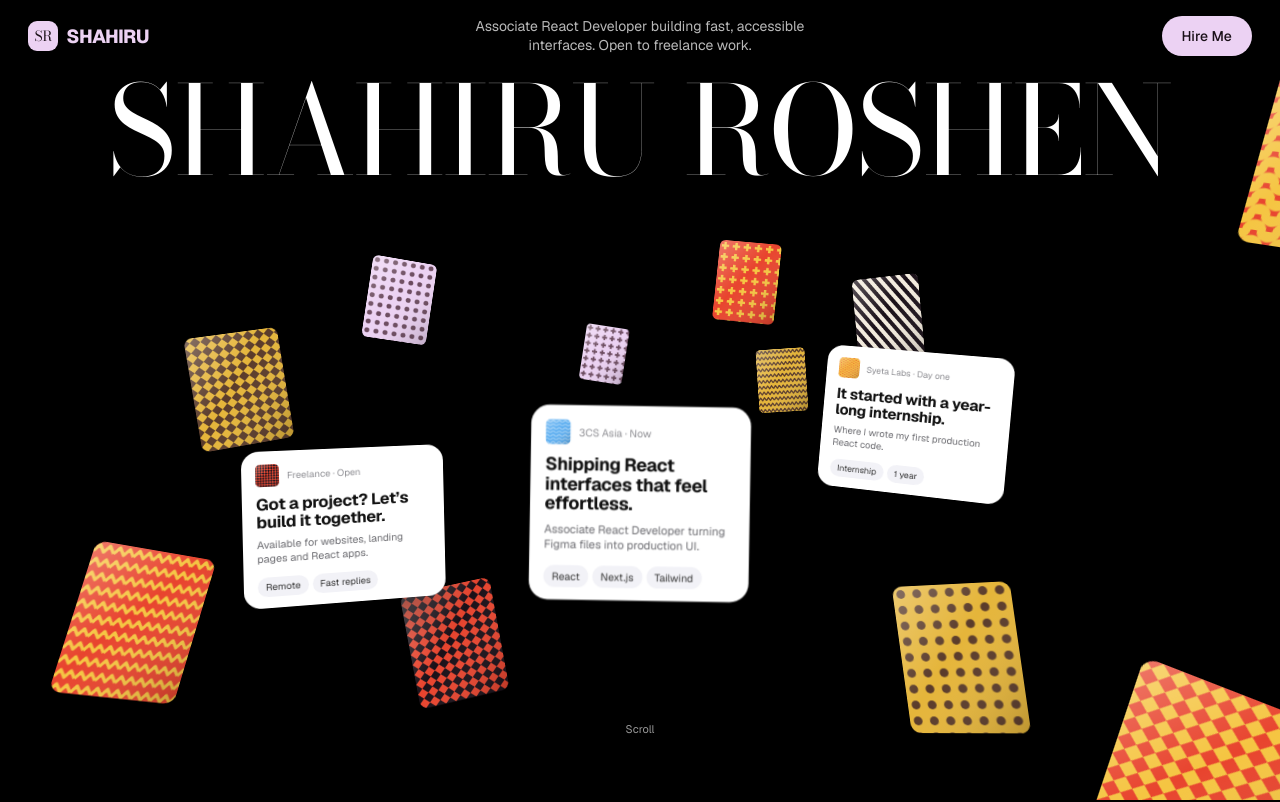
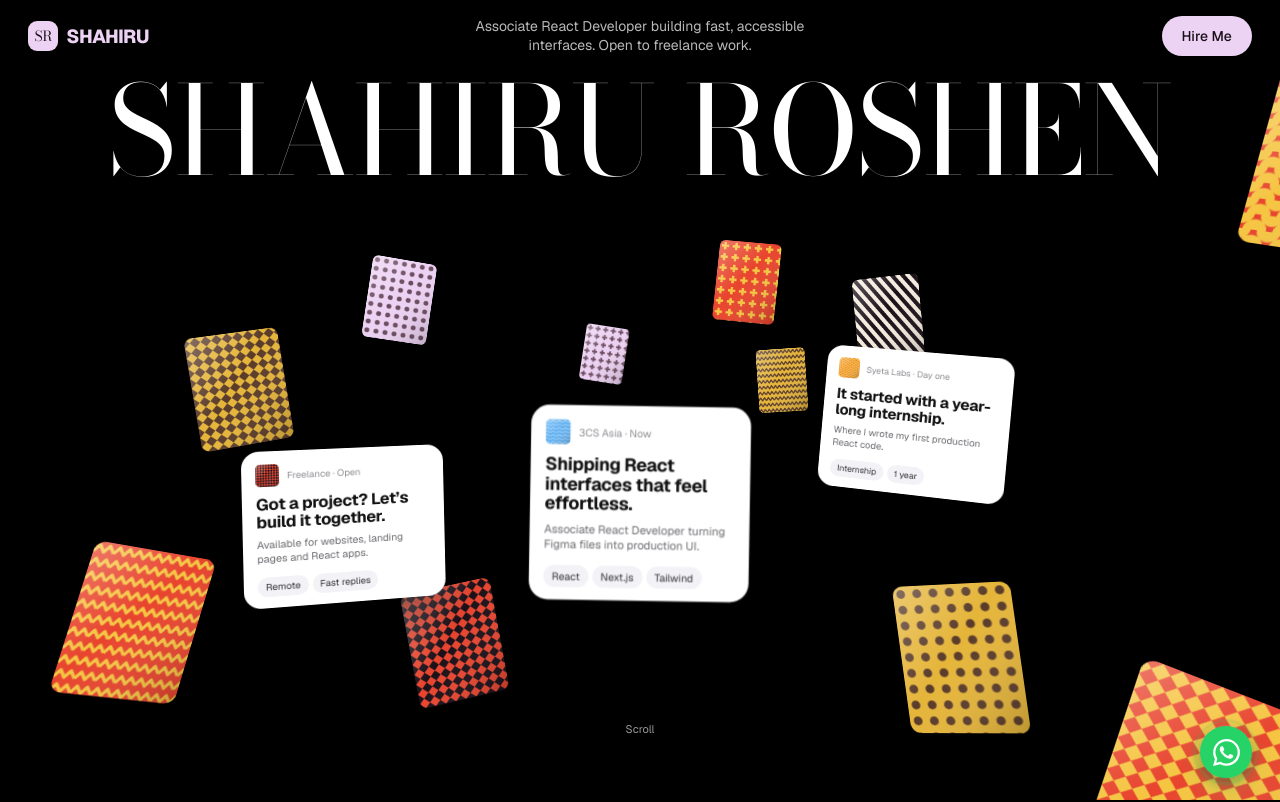
Before and after one commit to shahiru-3cs/portfolio-2026, a Next.js app: page / in a window 1280 px wide. Shown: the top 802 px of the page. Built offline with nearby package versions, Linux system fonts and the light colour scheme.

Commit message:
Feat: Whatsapp button

```diff
--- a/app/globals.css
+++ b/app/globals.css
@@ -3320,6 +3320,130 @@ html.is-loading .hero__float {
     bottom: 24px;
   }
 }
+
+/* ============ WHATSAPP FLOATING BUTTON ============ */
+
+.whatsapp-btn {
+  position: fixed;
+  right: var(--pad);
+  bottom: 22px;
+  z-index: 60;
+  display: grid;
+  place-items: center;
+  width: 52px;
+  height: 52px;
+  padding: 0;
+  border-radius: 50%;
+  background: #25d366;
+  color: #ffffff;
+  box-shadow:
+    0 10px 25px -4px rgba(37, 211, 102, 0.45),
+    0 4px 12px rgba(0, 0, 0, 0.3),
+    0 0 0 1px rgba(255, 255, 255, 0.12);
+  cursor: pointer;
+  text-decoration: none;
+  transition:
+    transform 0.3s var(--ease),
+    box-shadow 0.3s var(--ease),
+    background 0.25s ease;
+  will-change: transform;
+}
+
+.whatsapp-btn::before {
+  content: '';
+  position: absolute;
+  inset: -3px;
+  border-radius: 50%;
+  border: 2px solid rgba(37, 211, 102, 0.6);
+  opacity: 0;
+  animation: wa-pulse 3s infinite cubic-bezier(0.4, 0, 0.6, 1);
+  pointer-events: none;
+}
+
+@keyframes wa-pulse {
+  0% {
+    transform: scale(0.95);
+    opacity: 0.8;
+  }
+  50% {
+    transform: scale(1.2);
+    opacity: 0;
+  }
+  100% {
+    transform: scale(1.2);
+    opacity: 0;
+  }
+}
+
+.whatsapp-btn svg {
+  width: 27px;
+  height: 27px;
+  fill: currentColor;
+  transition: transform 0.3s var(--ease);
+}
+
+.whatsapp-btn:hover {
+  transform: translateY(-3px) scale(1.05);
+  background: #22bf5b;
+  box-shadow:
+    0 14px 30px -4px rgba(37, 211, 102, 0.6),
+    0 6px 16px rgba(0, 0, 0, 0.4),
+    0 0 0 1px rgba(255, 255, 255, 0.2);
+}
+
+.whatsapp-btn:hover svg {
+  transform: scale(1.08);
+}
+
+.whatsapp-btn:active {
+  transform: translateY(-1px) scale(0.98);
+}
+
+.whatsapp-btn__tooltip {
+  position: absolute;
+  right: calc(100% + 12px);
+  top: 50%;
+  transform: translateY(-50%) translateX(6px);
+  background: rgba(18, 18, 18, 0.92);
+  backdrop-filter: blur(12px);
+  -webkit-backdrop-filter: blur(12px);
+  color: #fff;
+  font-family: var(--font-body), sans-serif;
+  font-size: 13px;
+  font-weight: 500;
+  white-space: nowrap;
+  padding: 6px 12px;
+  border-radius: 999px;
+  border: 1px solid rgba(255, 255, 255, 0.1);
+  box-shadow: 0 8px 20px rgba(0, 0, 0, 0.4);
+  pointer-events: none;
+  opacity: 0;
+  transition:
+    opacity 0.25s var(--ease),
+    transform 0.25s var(--ease);
+}
+
+.whatsapp-btn:hover .whatsapp-btn__tooltip {
+  opacity: 1;
+  transform: translateY(-50%) translateX(0);
+}
+
+@media (max-width: 900px) {
+  .whatsapp-btn {
+    width: 48px;
+    height: 48px;
+    bottom: 24px;
+  }
+
+  .whatsapp-btn svg {
+    width: 24px;
+    height: 24px;
+  }
+
+  .whatsapp-btn__tooltip {
+    display: none;
+  }
+}
 /* ---------- 08 · FAQ (answer-first content for search + AI engines) ---------- */
 
 .faq {
--- a/app/page.jsx
+++ b/app/page.jsx
@@ -1,6 +1,6 @@
 import Header from '../components/Header';
 import Preloader from '../components/Preloader';
-import BackToTop from '../components/BackToTop';
+import WhatsAppButton from '../components/WhatsAppButton';
 import Hero from '../components/sections/Hero';
 import About from '../components/sections/About';
 import Uptime from '../components/sections/Uptime';
@@ -19,7 +19,7 @@ export default function Home() {
       <script type="application/ld+json" dangerouslySetInnerHTML={{ __html: schemaJson() }} />
       <Preloader />
       <Header />
-      <BackToTop />
+      <WhatsAppButton />
       <main>
         <Hero />
         <About />
--- /dev/null
+++ b/components/WhatsAppButton.jsx
@@ -0,0 +1,27 @@
+'use client';
+
+import { site } from '../data/portfolio';
+
+export default function WhatsAppButton() {
+  const rawPhone = site.whatsapp || site.phone || '';
+  const cleanPhone = rawPhone.replace(/[^0-9]/g, '');
+  const message =
+    site.whatsappMessage ||
+    'Hi Shahiru, I visited your portfolio and would like to discuss a project (Web Development / SEO).';
+  const whatsappUrl = `https://wa.me/${cleanPhone}?text=${encodeURIComponent(message)}`;
+
+  return (
+    <a
+      href={whatsappUrl}
+      target="_blank"
+      rel="noopener noreferrer"
+      className="whatsapp-btn"
+      aria-label="Chat on WhatsApp about Web Development or SEO"
+    >
+      <span className="whatsapp-btn__tooltip">Chat on WhatsApp</span>
+      <svg viewBox="0 0 24 24" aria-hidden="true">
+        <path d="M17.472 14.382c-.301-.15-1.767-.867-2.04-.966-.274-.101-.473-.15-.673.15-.197.295-.771.966-.944 1.162-.175.197-.349.224-.646.074-.3-.15-1.263-.465-2.403-1.485-.888-.795-1.484-1.77-1.66-2.07-.174-.301-.019-.465.13-.615.136-.135.301-.348.451-.523.149-.174.199-.298.299-.498.1-.201.05-.377-.025-.523-.075-.149-.669-1.612-.916-2.207-.242-.579-.487-.5-.669-.51-.173-.008-.371-.01-.57-.01-.198 0-.52.074-.792.372-.272.297-1.04 1.016-1.04 2.479 0 1.462 1.065 2.875 1.213 3.074.149.198 2.096 3.2 5.077 4.487.709.306 1.262.489 1.694.625.712.227 1.36.195 1.871.118.571-.085 1.758-.719 2.006-1.413.248-.694.248-1.289.173-1.413-.074-.124-.272-.198-.57-.347m-5.421 7.403h-.004a9.87 9.87 0 01-5.031-1.378l-.361-.214-3.741.982.998-3.648-.235-.374a9.86 9.86 0 01-1.51-5.26c.001-5.45 4.436-9.884 9.888-9.884 2.64 0 5.122 1.03 6.988 2.898a9.825 9.825 0 012.893 6.994c-.003 5.45-4.437 9.884-9.885 9.884m8.413-18.297A11.815 11.815 0 0012.05 0C5.495 0 .16 5.335.157 11.892c0 2.096.547 4.142 1.588 5.945L.057 24l6.305-1.654a11.882 11.882 0 005.683 1.448h.005c6.554 0 11.89-5.335 11.893-11.893a11.821 11.821 0 00-3.48-8.413z" />
+      </svg>
+    </a>
+  );
+}
--- a/data/portfolio.js
+++ b/data/portfolio.js
@@ -18,6 +18,7 @@ export const site = {
   location: 'Gampaha, Sri Lanka', // DUMMY
   email: 'connect.shahiru@gmail.com', // DUMMY
   phone: '+94 77 009 7728', // DUMMY
+  whatsappMessage: 'Hi Shahiru, I visited your portfolio and would like to discuss a project (Web Development / SEO).',
   // Used by the live "clock's running" counter (your first day as a developer). DUMMY date.
   careerStart: '2022-06-01T09:00:00+05:30',
   socials: [
```
